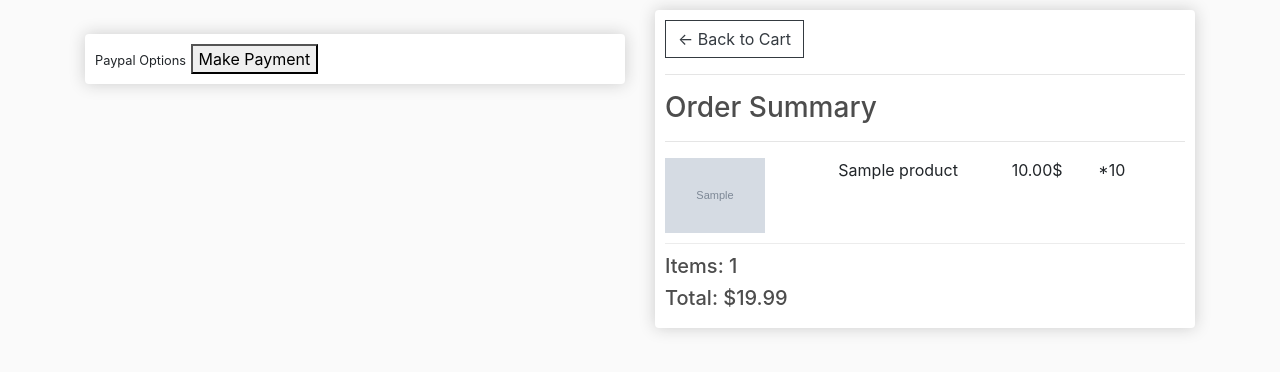
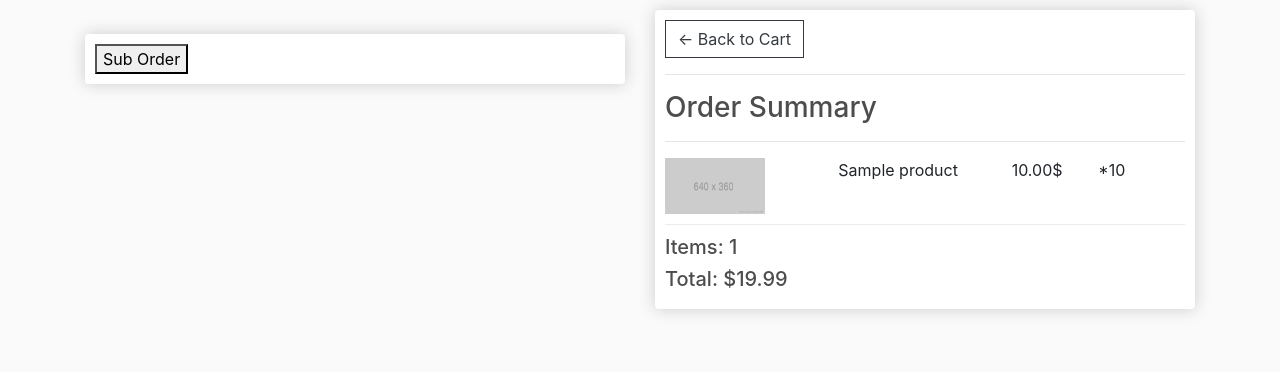
Before and after one commit to charlestcr/onlineshop, a Django app: template store/templates/store/checkout.html in a window 1280 px wide. Shown: the part 69-441 px from the top of the page. Run offline with Django 3.2, Linux system fonts and the light colour scheme; a user stored in the database is signed in; data comes from the database, SQL or seed files in the repository; the template is opened without the code that fills it: values that come from a table or form of the project are taken from there, most other values are stand-ins (such as "Sample title", 1, 10 or a date in 2020); grey boxes marked "Sample" are stand-in pictures; some libraries are stand-ins or nearby versions.

Commit message:
Add files via upload

```diff
--- a/store/templates/store/checkout.html
+++ b/store/templates/store/checkout.html
@@ -41,8 +41,8 @@
 
         <br>
         <div class="box-element hidden " id="payment-info">
-            <small>Paypal Options</small>
-            <button id="make-payment">Make Payment</button>
+            <small></small>
+            <button id="make-payment">Sub Order</button>
         </div>
 
 
@@ -56,7 +56,17 @@
             <hr>
             {% for item in items %}
             <div class="cart-row">
-                <div style="flex:2"><img class="row-image" src="{{item.product.imageURL}}"></div>
+                <div style="flex:2">
+
+                    {% if item.product.image %}
+                    <img class="row-image" src="{{item.product.imageURL}}">
+                    {% else %}
+                    <img class="row-image" src="{% static 'images/placeholder.png' %}">
+                    {% endif %}
+
+
+
+                </div>
                 <div style="flex:2"><p>{{item.product.name}}</p></div>
                 <div style="flex:1"><p>{{item.product.price|floatformat:2}}$</p></div>
                 <div style="flex:1"><p>*{{item.quantity}}</p></div>
@@ -151,7 +161,7 @@ function submitFormData(){
          })
          .then((data) => {
             console.log('Success',data)
-            alert("Transaction Completed");
+            alert(" Thank You , Order Completed");
             window.location.href ="{% url 'store'  %}"
 
          });
```
